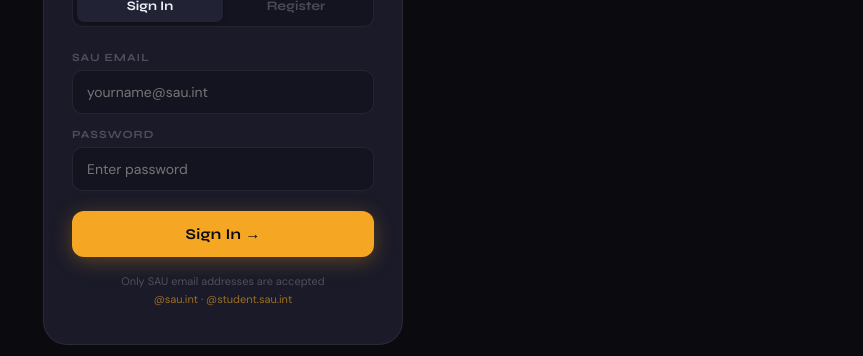
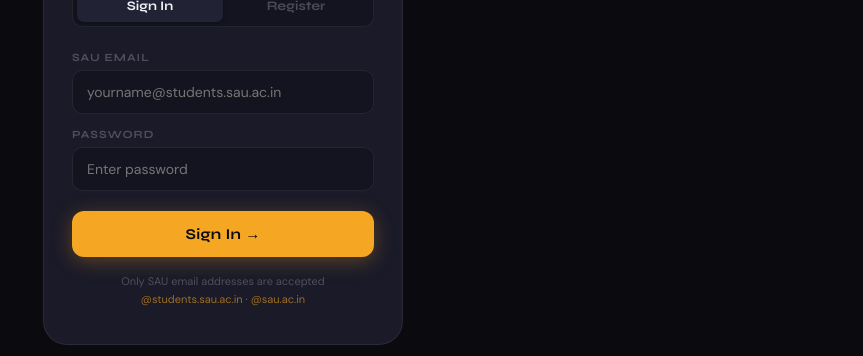
Before and after one commit to SSPlaucode/Campusmove, a React (Create React App) app in the folder frontend/: page / in a window 1280 px wide. Shown: the part 250-606 px from the top of the page, without its empty margins (417-1280 px from the left). Built offline with nearby package versions, Linux system fonts and the light colour scheme; no server answers.

Commit message:
Update AuthScreen.js

```diff
--- a/frontend/src/AuthScreen.js
+++ b/frontend/src/AuthScreen.js
@@ -103,7 +103,7 @@
               value={form.name} onChange={v => set('name', v)} />
           )}
 
-          <Field label="SAU EMAIL" type="email" placeholder="yourname@sau.int"
+          <Field label="SAU EMAIL" type="email" placeholder="yourname@students.sau.ac.in"
             value={form.email} onChange={v => set('email', v)} />
 
           <Field label="PASSWORD" type="password"
@@ -147,7 +147,7 @@
         {/* SAU domain note */}
         <p style={{ marginTop: 16, fontSize: 11, color: 'var(--text-faint)', textAlign: 'center', lineHeight: 1.6 }}>
           Only SAU email addresses are accepted<br />
-          <span style={{ color: 'rgba(245,166,35,0.6)' }}>@sau.int · @student.sau.int</span>
+          <span style={{ color: 'rgba(245,166,35,0.6)' }}>@students.sau.ac.in · @sau.ac.in</span>
         </p>
       </div>
     </div>
```
